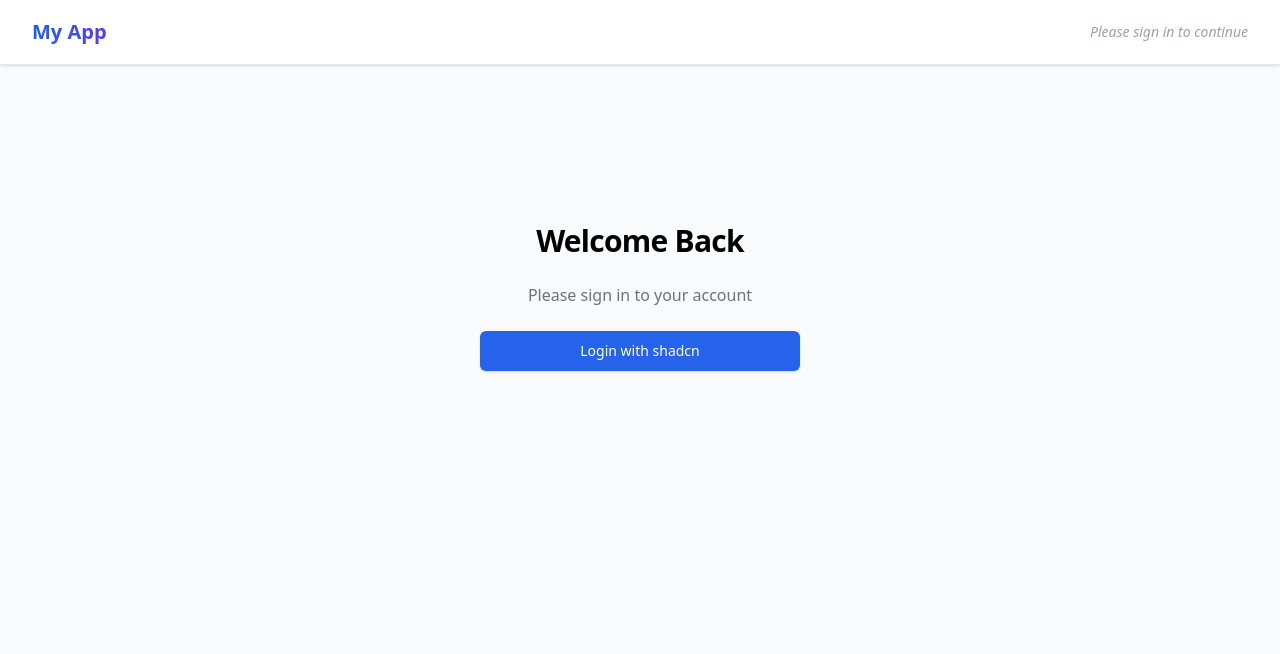
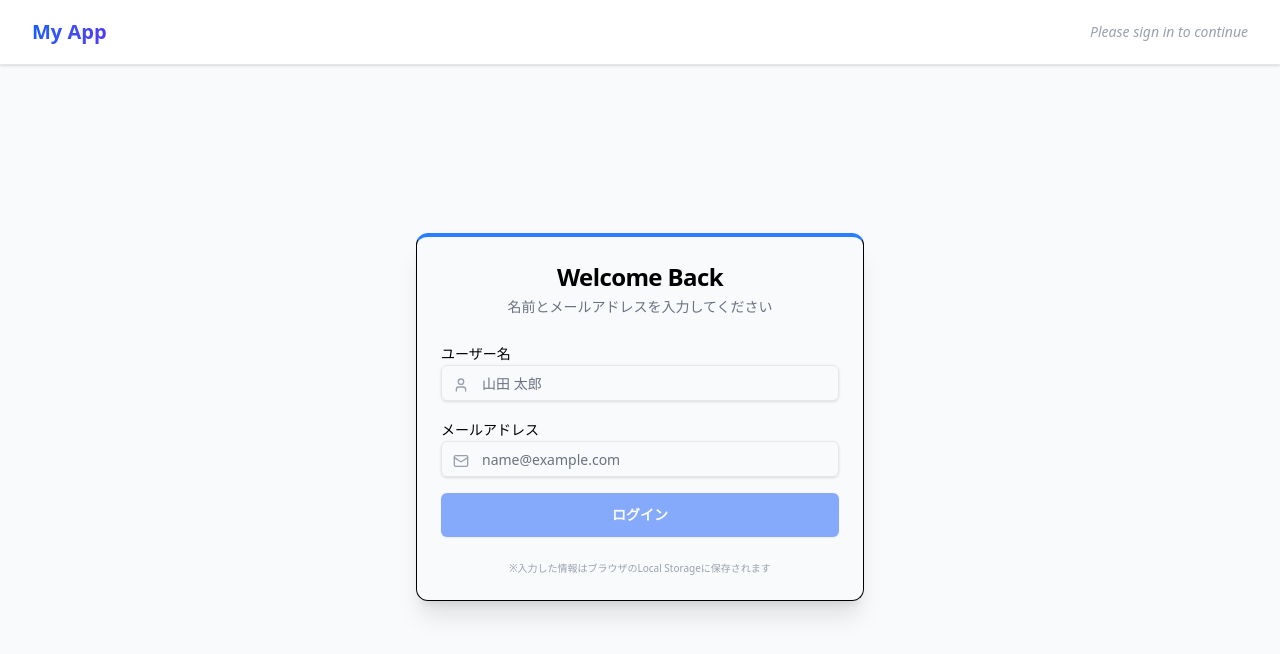
Before and after one commit to lemongrass636-oss/react-mastery, a React (Vite) app: page / in a window 1280 px wide. Shown: the top 654 px of the page. Built offline with nearby package versions, Linux system fonts and the light colour scheme.

Commit message:
ログイン管理

```diff
--- /dev/null
+++ b/src/components/ui/card.tsx
@@ -0,0 +1,75 @@
+import * as React from "react"
+import { cn } from "@/lib/utils"
+
+const Card = React.forwardRef<
+  HTMLDivElement,
+  React.HTMLAttributes<HTMLDivElement>
+>(({ className, ...props }, ref) => (
+  <div
+    ref={ref}
+    className={cn(
+      "rounded-xl border bg-card text-card-foreground shadow",
+      className
+    )}
+    {...props}
+  />
+))
+Card.displayName = "Card"
+
+const CardHeader = React.forwardRef<
+  HTMLDivElement,
+  React.HTMLAttributes<HTMLDivElement>
+>(({ className, ...props }, ref) => (
+  <div
+    ref={ref}
+    className={cn("flex flex-col space-y-1.5 p-6", className)}
+    {...props}
+  />
+))
+CardHeader.displayName = "CardHeader"
+
+const CardTitle = React.forwardRef<
+  HTMLParagraphElement,
+  React.HTMLAttributes<HTMLHeadingElement>
+>(({ className, ...props }, ref) => (
+  <h3
+    ref={ref}
+    className={cn("font-semibold leading-none tracking-tight", className)}
+    {...props}
+  />
+))
+CardTitle.displayName = "CardTitle"
+
+const CardDescription = React.forwardRef<
+  HTMLParagraphElement,
+  React.HTMLAttributes<HTMLParagraphElement>
+>(({ className, ...props }, ref) => (
+  <p
+    ref={ref}
+    className={cn("text-sm text-muted-foreground", className)}
+    {...props}
+  />
+))
+CardDescription.displayName = "CardDescription"
+
+const CardContent = React.forwardRef<
+  HTMLDivElement,
+  React.HTMLAttributes<HTMLDivElement>
+>(({ className, ...props }, ref) => (
+  <div ref={ref} className={cn("p-6 pt-0", className)} {...props} />
+))
+CardContent.displayName = "CardContent"
+
+const CardFooter = React.forwardRef<
+  HTMLDivElement,
+  React.HTMLAttributes<HTMLDivElement>
+>(({ className, ...props }, ref) => (
+  <div
+    ref={ref}
+    className={cn("flex items-center p-6 pt-0", className)}
+    {...props}
+  />
+))
+CardFooter.displayName = "CardFooter"
+
+export { Card, CardHeader, CardFooter, CardTitle, CardDescription, CardContent }
--- a/src/features/auth/LoginPage.tsx
+++ b/src/features/auth/LoginPage.tsx
@@ -1,31 +1,78 @@
+import { useState } from 'react';
 import { useAuthStore } from '../../store/useAuthStore';
-import { useNavigate } from 'react-router';
-// 1. 作成した Button コンポーネントをインポート
 import { Button } from '@/components/ui/button';
+import { Input } from '@/components/ui/input';
+import { Card, CardHeader, CardTitle, CardContent, CardFooter } from '@/components/ui/card';
+import { Mail, User } from 'lucide-react';
 
 export const LoginPage = () => {
-  const { login } = useAuthStore();
-  const navigate = useNavigate();
+  const login = useAuthStore((state) => state.login);
+  const [name, setName] = useState('');
+  const [email, setEmail] = useState('');
 
-  const handleLogin = () => {
-    login({ id: '1', name: 'Gemini User', email: 'test@example.com' });
-    navigate('/posts');
+  const handleLogin = (e: React.FormEvent) => {
+    e.preventDefault();
+    if (name.trim() && email.trim()) {
+      login({
+        id: Date.now().toString(), // 簡易的なID
+        name: name,
+        email: email,
+      });
+    }
   };
 
   return (
-    <div className="flex flex-col items-center justify-center min-h-[50vh] space-y-6">
-      <h2 className="text-3xl font-bold tracking-tight">Welcome Back</h2>
-      <p className="text-muted-foreground text-gray-500">Please sign in to your account</p>
-
-      {/* 2. ここを shadcn の Button に入れ替え！ */}
-      <Button
-        onClick={handleLogin}
-        variant="default" // 青色の背景（さっき定義したスタイル）
-        size="lg"        // 大きめサイズ
-        className="w-full max-w-xs transition-all active:scale-95"
-      >
-        Login with shadcn
-      </Button>
+    <div className="flex items-center justify-center min-h-[80vh]">
+      <Card className="w-full max-w-md shadow-xl border-t-4 border-t-blue-500">
+        <CardHeader className="space-y-1 text-center">
+          <CardTitle className="text-2xl font-bold">Welcome Back</CardTitle>
+          <p className="text-gray-500 text-sm">名前とメールアドレスを入力してください</p>
+        </CardHeader>
+        <CardContent>
+          <form onSubmit={handleLogin} className="space-y-4">
+            <div className="space-y-2">
+              <label className="text-sm font-medium leading-none">ユーザー名</label>
+              <div className="relative">
+                <User className="absolute left-3 top-3 h-4 w-4 text-gray-400" />
+                <Input
+                  type="text"
+                  placeholder="山田 太郎"
+                  value={name}
+                  onChange={(e) => setName(e.target.value)}
+                  className="pl-10"
+                  required
+                />
+              </div>
+            </div>
+            <div className="space-y-2">
+              <label className="text-sm font-medium leading-none">メールアドレス</label>
+              <div className="relative">
+                <Mail className="absolute left-3 top-3 h-4 w-4 text-gray-400" />
+                <Input
+                  type="email"
+                  placeholder="name@example.com"
+                  value={email}
+                  onChange={(e) => setEmail(e.target.value)}
+                  className="pl-10"
+                  required
+                />
+              </div>
+            </div>
+            <Button
+              type="submit"
+              className="w-full font-bold h-11 bg-blue-600 hover:bg-blue-700"
+              disabled={!name.trim() || !email.trim()}
+            >
+              ログイン
+            </Button>
+          </form>
+        </CardContent>
+        <CardFooter className="text-center justify-center">
+          <p className="text-[10px] text-gray-400">
+            ※入力した情報はブラウザのLocal Storageに保存されます
+          </p>
+        </CardFooter>
+      </Card>
     </div>
   );
 };
```
